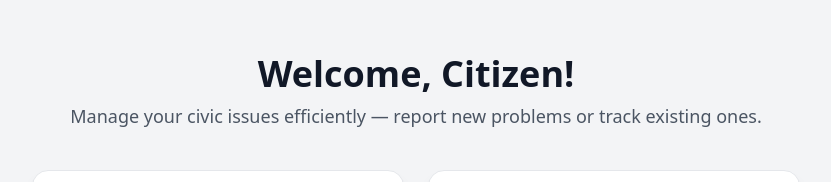
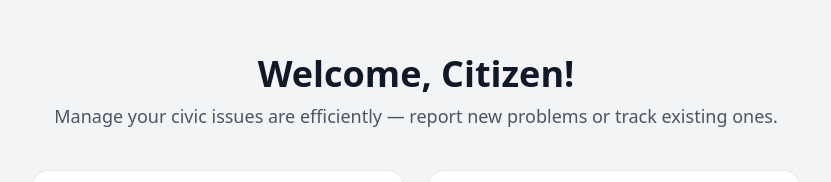
Before and after one commit to nameispuneeth/CiviQ, a React (Vite) app in the folder client/: page / in a window 1280 px wide. Shown: the part 179-361 px from the top of the page, without its empty margins (224-1055 px from the left). Built offline with nearby package versions, Linux system fonts and the light colour scheme.

Commit message:
adde siss

```diff
--- a/client/src/pages/dashboard/UserDaahboard.jsx
+++ b/client/src/pages/dashboard/UserDaahboard.jsx
@@ -10,7 +10,7 @@ const CitizenDashboard = () => {
           Welcome, Citizen!
         </h1>
         <p className="text-gray-600 dark:text-gray-300 font-inter text-lg">
-          Manage your civic issues efficiently — report new problems or track existing ones.
+          Manage your civic issues are  efficiently — report new problems or track existing ones.
         </p>
       </div>
 
```
